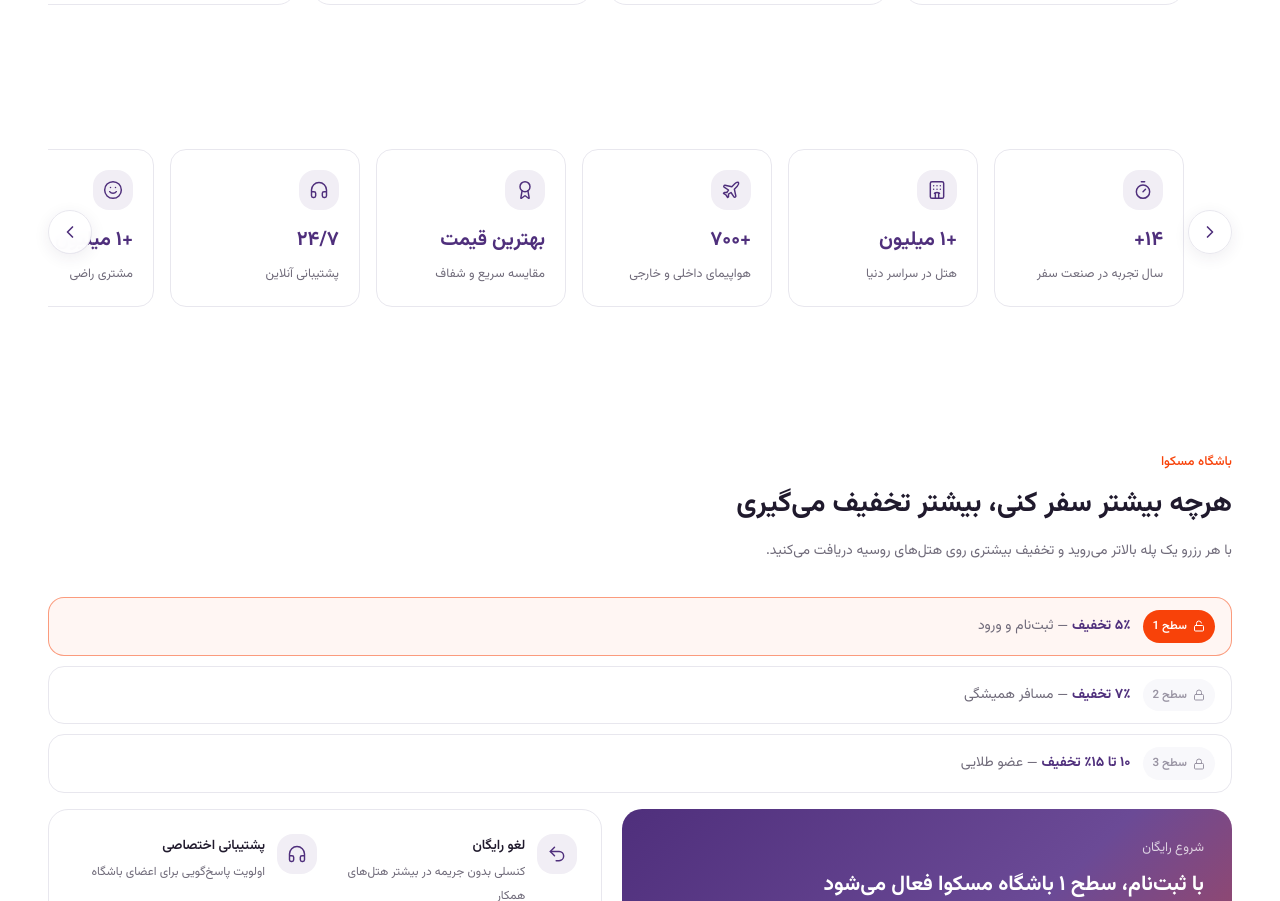
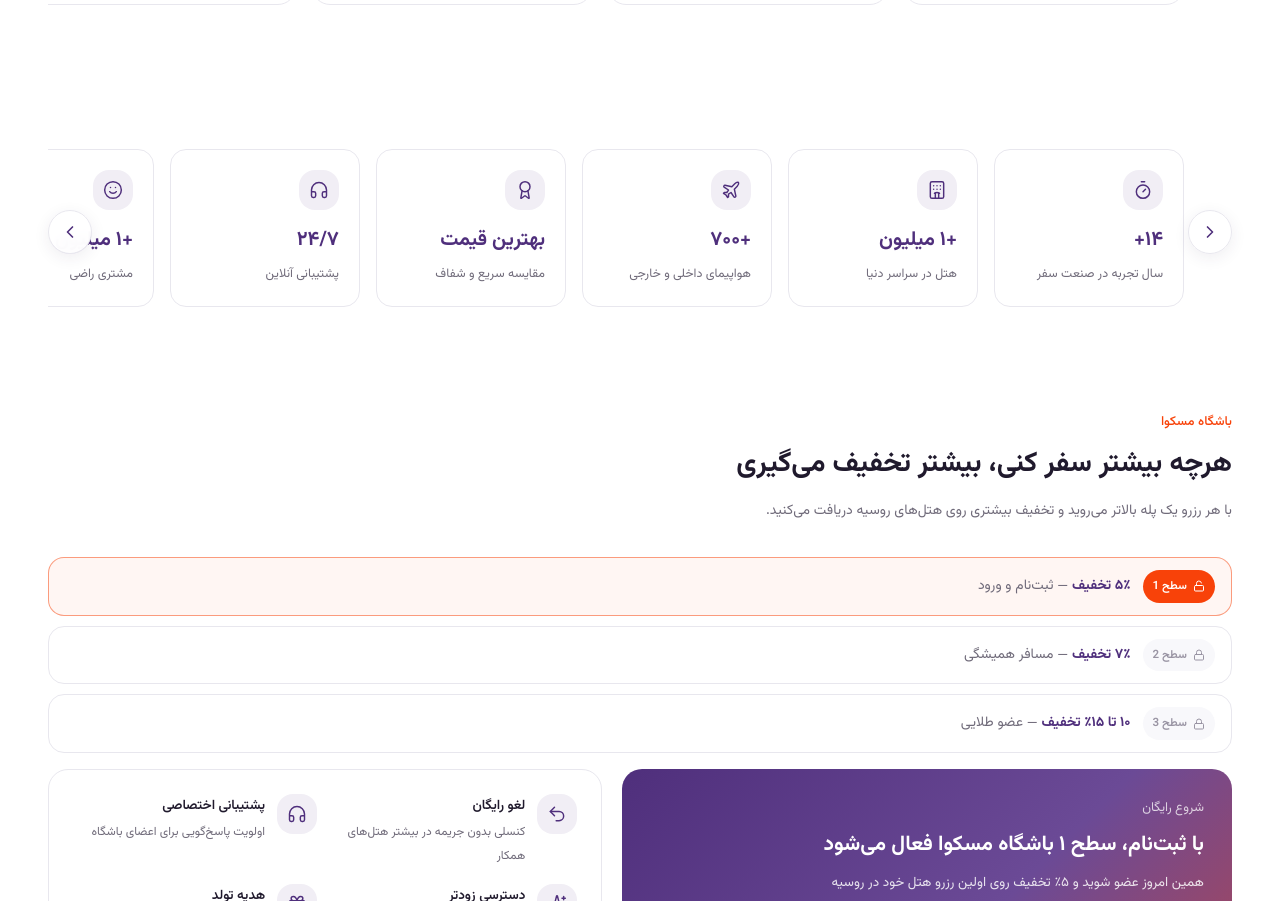
Before and after one commit to niratraining/moscowa, a Next.js app: page / in a window 1280 px wide. Shown: the part 1001-1902 px from the top of the page. Built offline with nearby package versions, Linux system fonts and the light colour scheme.

Commit message:
Add files via upload

```diff
--- a/src/components/homepage/WhyMoscowa.tsx
+++ b/src/components/homepage/WhyMoscowa.tsx
@@ -38,7 +38,7 @@
   }
 
   return (
-    <section className="container-page pt-8 pb-12 sm:pt-10 sm:pb-16 lg:pt-12 lg:pb-[88px]" aria-label="چرا مسکوا؟">
+    <section className="container-page pt-8 pb-8 sm:pt-10 sm:pb-10 lg:pt-12 lg:pb-12" aria-label="چرا مسکوا؟">
       <div className="relative">
         <button
           type="button"
```
